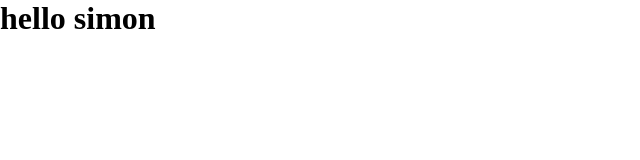
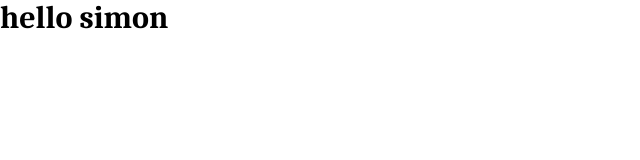
Before and after one commit to ssymax/olga-website, a Gatsby site: page / in a window 1280 px wide. Shown: the whole page, without its empty margins (0-640 px from the left). Built offline with nearby package versions, Linux system fonts and the light colour scheme; Gatsby itself is replaced by a stand-in of ours.

Commit message:
first commit

```diff
--- a/src/assets/styles/GlobalStyle.js
+++ b/src/assets/styles/GlobalStyle.js
@@ -2,6 +2,9 @@
 import 'vendors/normalize.css';
 
 const GlobalStyle = createGlobalStyle`
+
+@import url('https://fonts.googleapis.com/css2?family=Caladea:ital,wght@0,400;0,700;1,400;1,700&display=swap');
+
   html {
     box-sizing: border-box;
     font-size: 62.5%;
@@ -18,6 +21,7 @@
     -moz-osx-font-smoothing: grayscale;
     margin: 0;
     font-size: 1.6rem;
+    font-family: 'Caladea', serif;
   }
 
   h1, h2, h3, h4, h5, span {
@@ -27,6 +31,7 @@
   button {
     padding: 0;
     cursor: pointer;
+    font-family: 'Caladea', serif;
   }
 
   ul {
--- a/src/assets/styles/theme.js
+++ b/src/assets/styles/theme.js
@@ -11,20 +11,22 @@
 export const colors = {
   white: 'hsl(0, 0%, 100%)',
   black: 'hsl(0, 0%, 0%)',
-  grey100: 'hsl(0, 0%, 35%)',
-  grey200: 'hsl(0, 0%, 74%)',
-  grey300: 'hsl(0, 0%, 87%)',
-  grey400: 'hsl(0, 0%, 91%)',
-  grey500: 'hsl(0, 0%, 97%)',
-  primary: '#FFD226',
+  primary: 'hsl(0, 24%, 74%)',
+  borders: 'hsl(0, 100%, 95%)',
 };
 
 export const font = {
   size: {
-    header: '4.5rem',
-    paragraph: '1.7rem',
-    button: '1.5rem',
+    header: '4.8rem',
+    nav: '2.2rem',
+    maslow: '3rem',
+    maslowSml: '1.4rem',
+    paragraph: '1.8rem',
   },
+  weight: {
+    regular: 400,
+    bold: 700,
+  }
 };
 
 export const mq = Object.keys(breakpoints).reduce((acc, breakpoint) => {
```
Also changed, not shown: src/assets/images/logo.svg (added).
